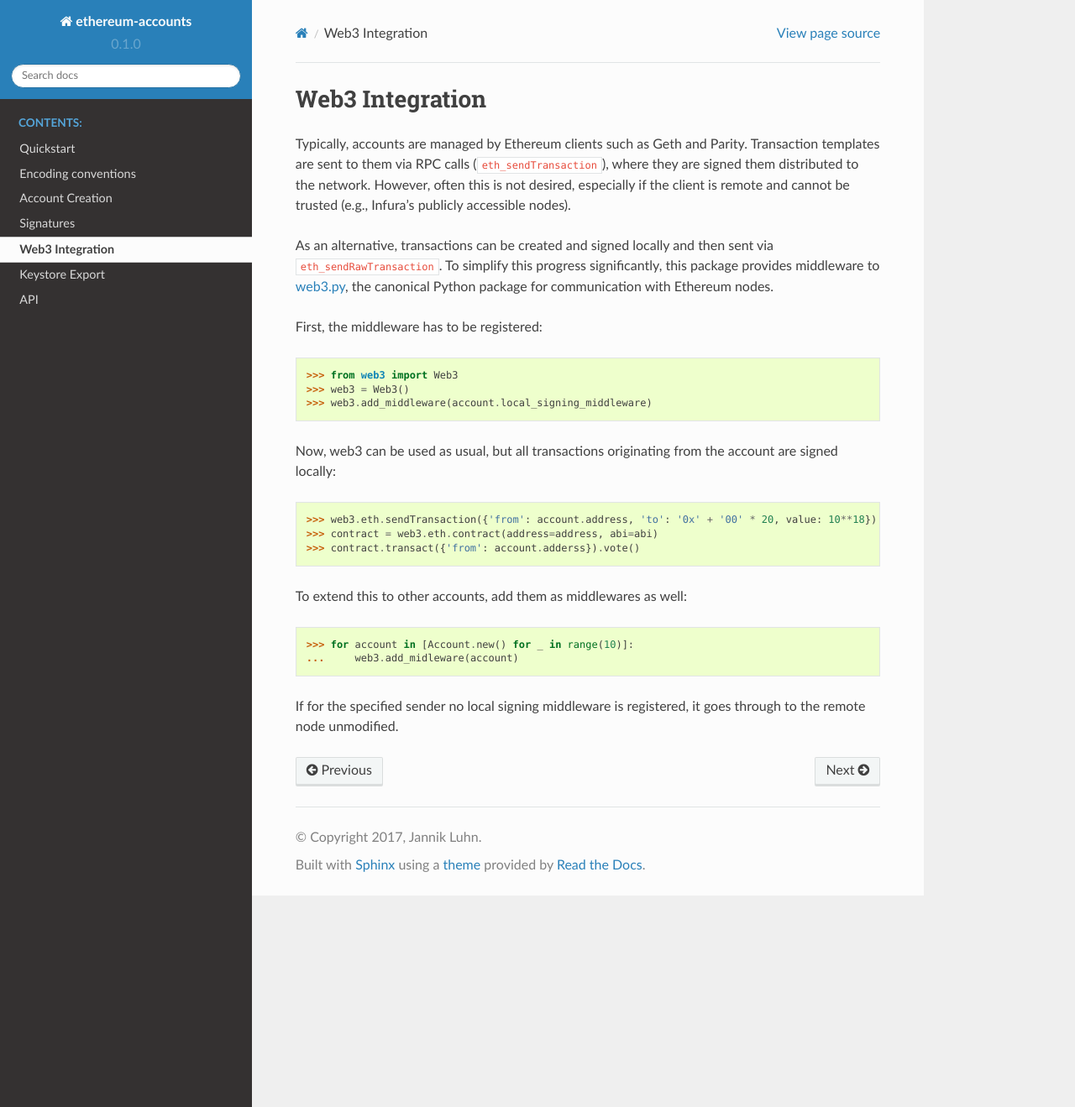
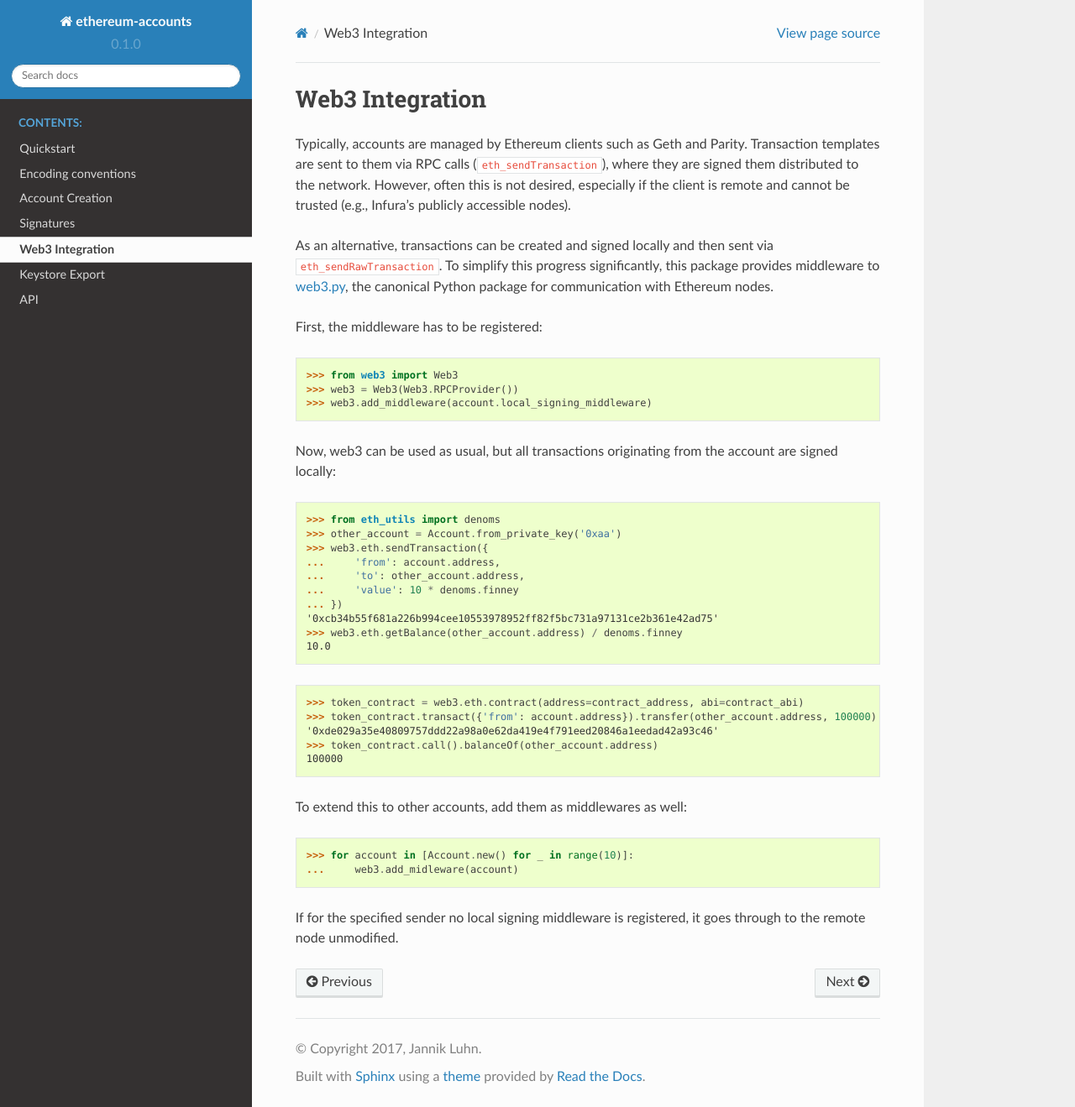
Before and after one commit to jannikluhn/ethereum-accounts, a Sphinx documentation site: the page built from docs/web3.rst, in a window 1280 px wide and 1319 px high. Shown: the whole window at 84% size. Built offline with Sphinx 7.4.7 and the Read the Docs theme 2.0.0, drawn with Linux system fonts in a browser that asks for light colours.

Commit message:
Finished docs review.

```diff
--- a/docs/web3.rst
+++ b/docs/web3.rst
@@ -13,21 +13,34 @@ for communication with Ethereum nodes.
 
 First, the middleware has to be registered:
 
->>> from web3 import Web3
->>> web3 = Web3()
->>> web3.add_middleware(account.local_signing_middleware)
+    >>> from web3 import Web3
+    >>> web3 = Web3(Web3.RPCProvider())
+    >>> web3.add_middleware(account.local_signing_middleware)
 
 Now, web3 can be used as usual, but all transactions originating from the account are signed
 locally:
 
->>> web3.eth.sendTransaction({'from': account.address, 'to': '0x' + '00' * 20, value: 10**18})
->>> contract = web3.eth.contract(address=address, abi=abi)
->>> contract.transact({'from': account.adderss}).vote()
+    >>> from eth_utils import denoms
+    >>> other_account = Account.from_private_key('0xaa')
+    >>> web3.eth.sendTransaction({
+    ...     'from': account.address,
+    ...     'to': other_account.address,
+    ...     'value': 10 * denoms.finney
+    ... })
+    '0xcb34b55f681a226b994cee10553978952ff82f5bc731a97131ce2b361e42ad75'
+    >>> web3.eth.getBalance(other_account.address) / denoms.finney
+    10.0
+
+    >>> token_contract = web3.eth.contract(address=contract_address, abi=contract_abi)
+    >>> token_contract.transact({'from': account.address}).transfer(other_account.address, 100000)
+    '0xde029a35e40809757ddd22a98a0e62da419e4f791eed20846a1eedad42a93c46'
+    >>> token_contract.call().balanceOf(other_account.address)
+    100000
 
 To extend this to other accounts, add them as middlewares as well:
 
->>> for account in [Account.new() for _ in range(10)]:
-...     web3.add_midleware(account)
+    >>> for account in [Account.new() for _ in range(10)]:
+    ...     web3.add_midleware(account)
 
 If for the specified sender no local signing middleware is registered, it goes through to the
 remote node unmodified.
```
Also changed, not shown: docs/account_export.rst (+4 -4 lines).
